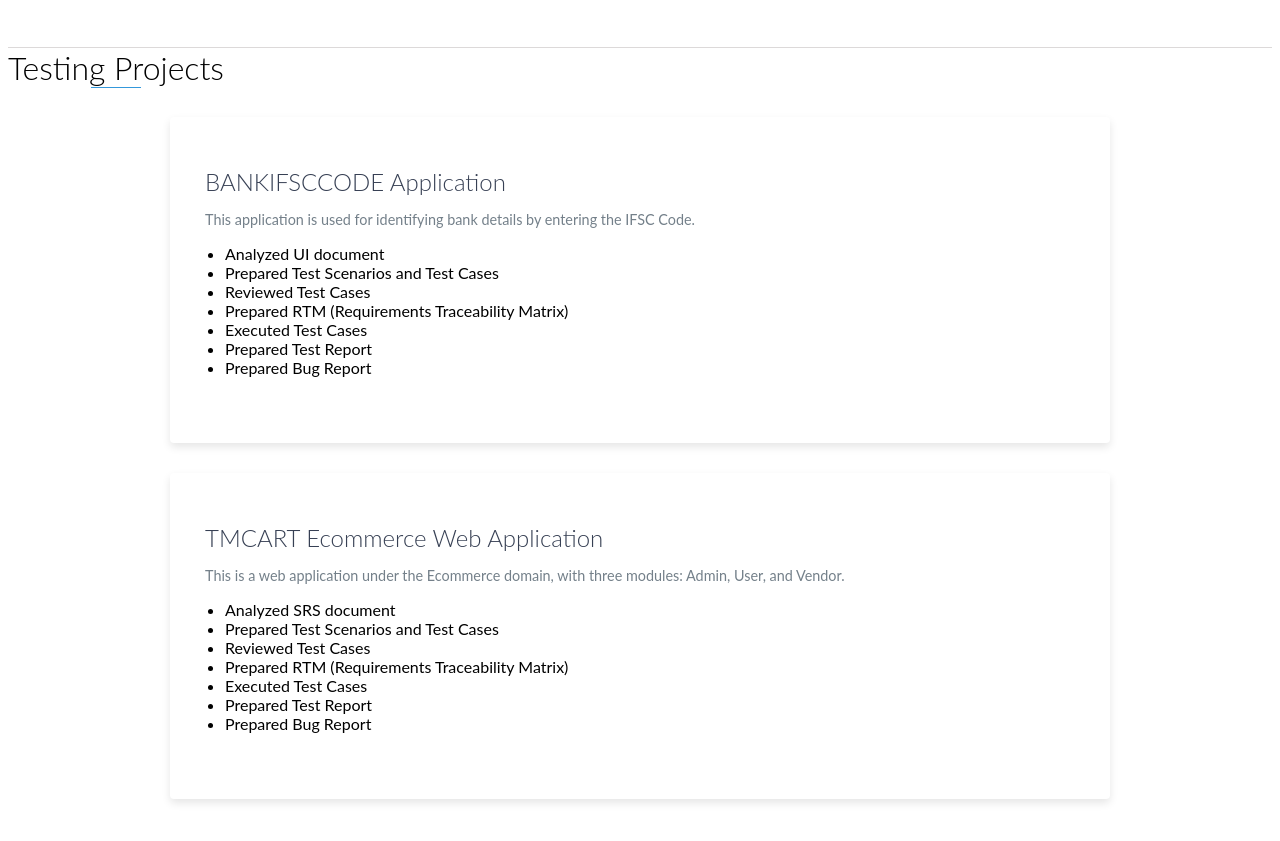
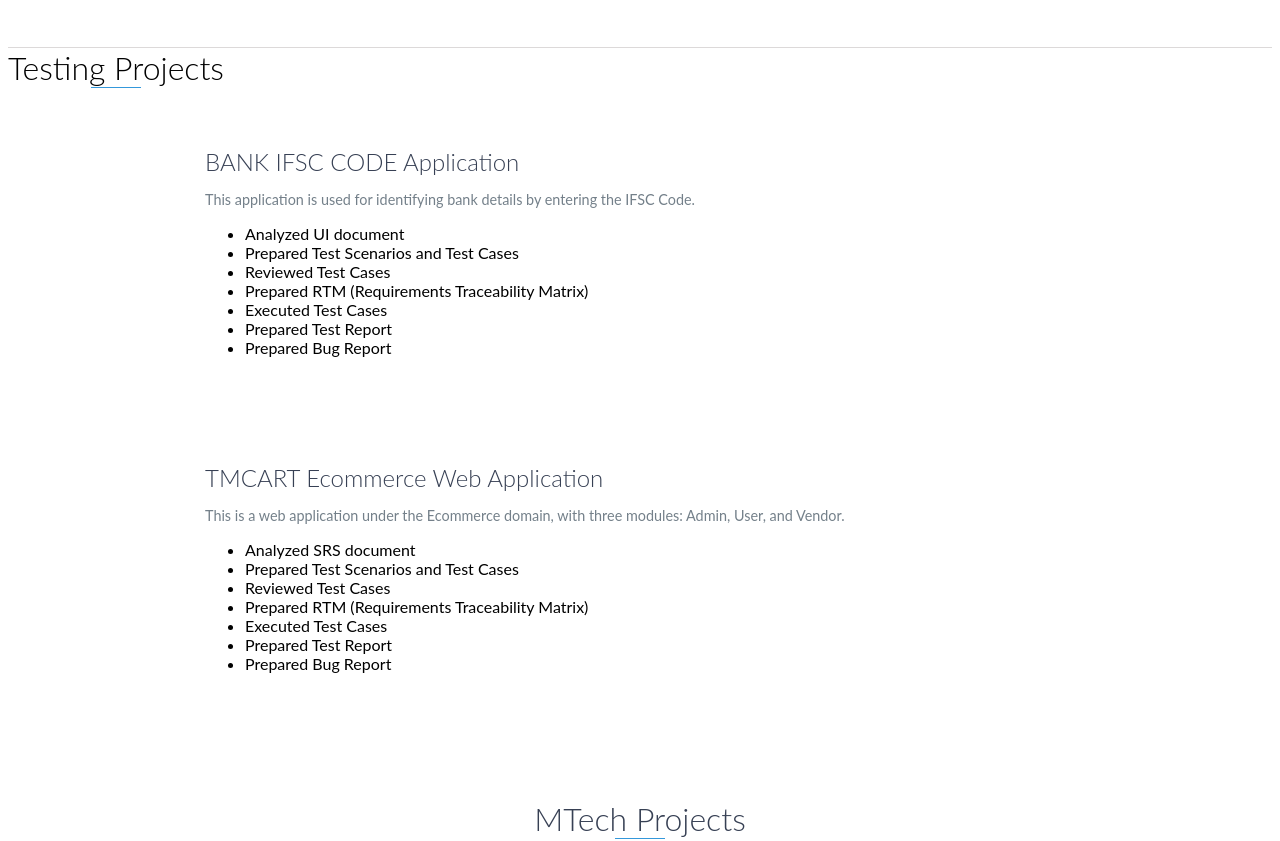
Before and after one commit to amalmk47/Amal_MK.github.io, a website: page index.html in a window 1280 px wide. Shown: the part 1478-2319 px from the top of the page. Drawn offline with Linux system fonts and the light colour scheme.

Commit message:
Update index.html

```diff
--- a/index.html
+++ b/index.html
@@ -1,22 +1,6 @@
 <!DOCTYPE html>
 <html lang="en">
 <head>
-  <style>
-  .project {
-    background-color: #f8f9fa;
-    padding: 20px;
-    margin: 20px;
-    border-radius: 10px;
-    box-shadow: 0px 4px 8px rgba(0,0,0,0.1);
-  }
-  .project-info {
-    text-align: left;
-  }
-  ul {
-    padding-left: 20px;
-  }
-</style>
-
   <meta charset="UTF-8" />
   <meta name="viewport" content="width=device-width, initial-scale=1.0" />
   <title>Amal M K - Portfolio</title>
@@ -70,7 +54,7 @@
 
     <div class="project no-image">
       <div class="project-info">
-        <h3>BANKIFSCCODE Application</h3>
+        <h3>BANK IFSC CODE Application</h3>
         <p>This application is used for identifying bank details by entering the IFSC Code.</p>
         <ul>
           <li>Analyzed UI document</li>
```
